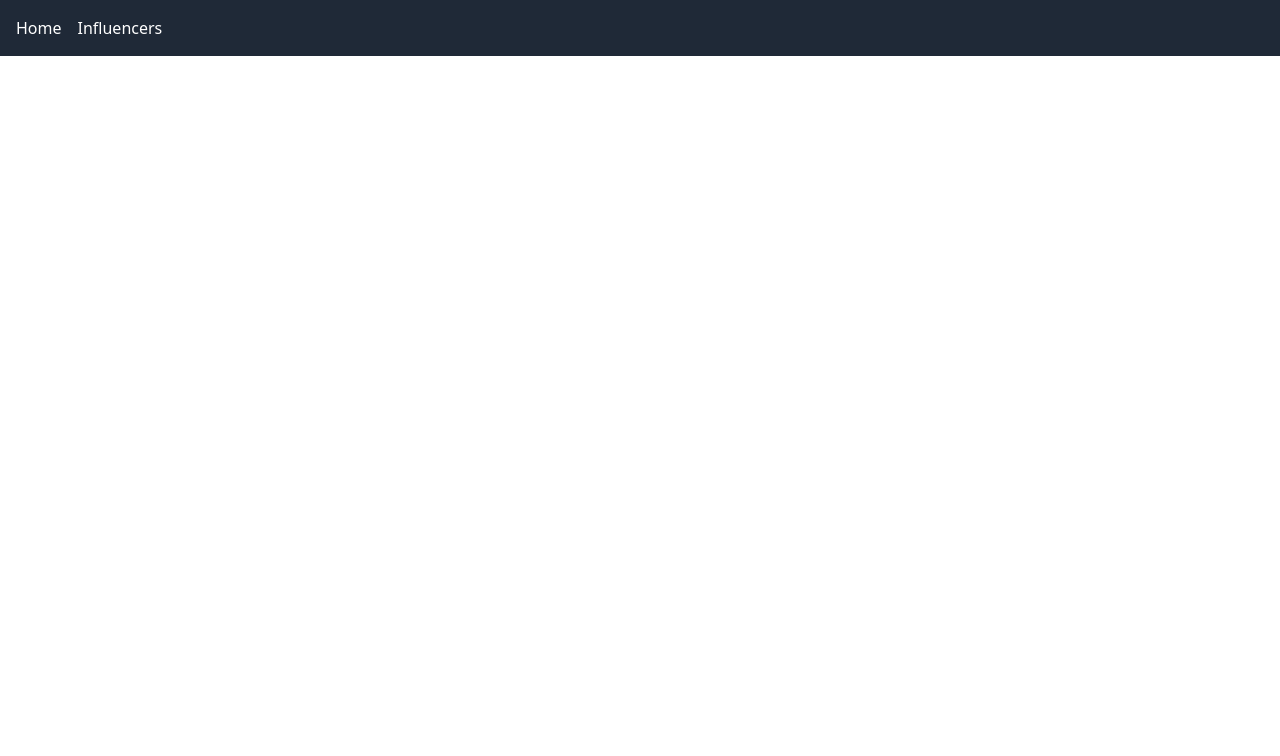
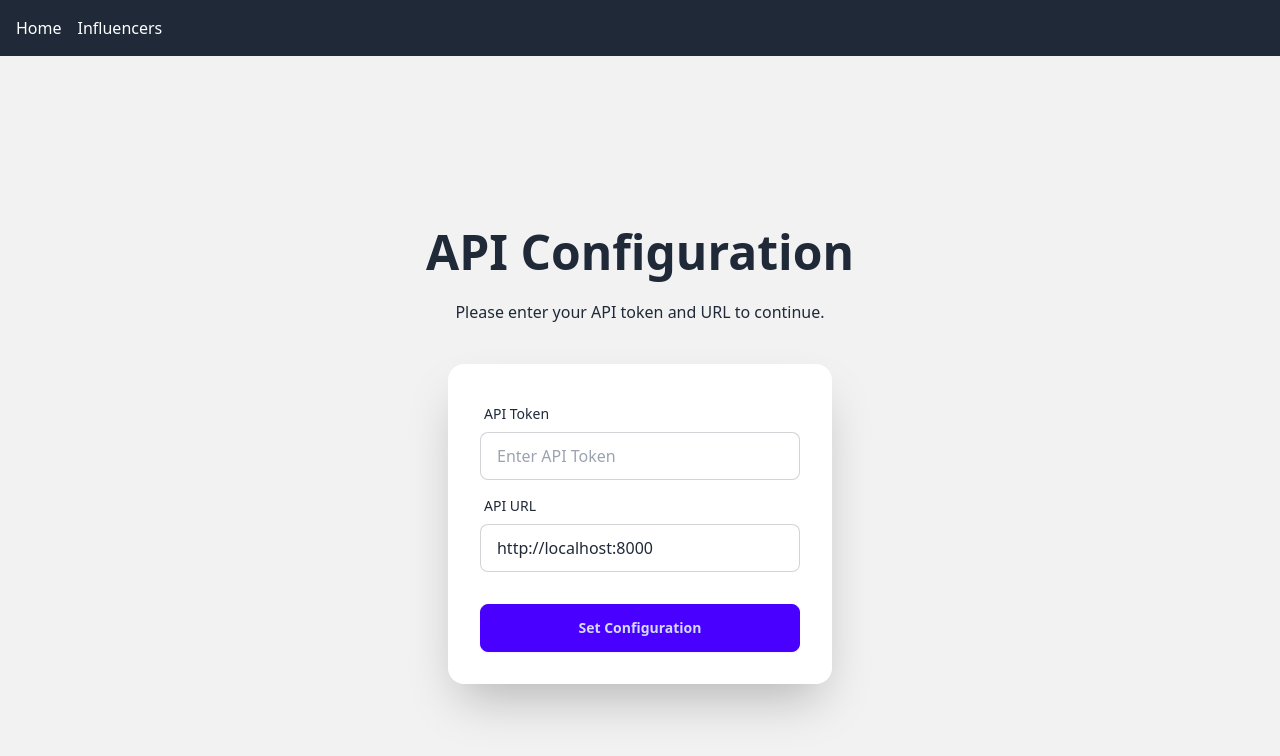
Before and after one commit to 1kx-ai/dream100, a React (Vite) app in the folder frontend/: page /auth in a window 1280 px wide. Before the commit this address had no page. Shown: the top 756 px of the page. Built offline with nearby package versions, Linux system fonts and the light colour scheme.

Commit message:
feat: router, auth page, influencers page

```diff
--- a/frontend/package.json
+++ b/frontend/package.json
@@ -11,7 +11,8 @@
   },
   "dependencies": {
     "react": "^18.3.1",
-    "react-dom": "^18.3.1"
+    "react-dom": "^18.3.1",
+    "react-router-dom": "^6.26.1"
   },
   "devDependencies": {
     "@eslint/js": "^9.9.0",
--- a/frontend/src/AppRouter.jsx
+++ b/frontend/src/AppRouter.jsx
@@ -1,8 +1,14 @@
 import React from 'react';
 import { BrowserRouter as Router, Routes, Route, Link } from 'react-router-dom';
 import InfluencersPage from './pages/InfluencersPage';
+import AuthPage from './pages/AuthPage';
 // import ProjectsPage from '../pages/ProjectsPage';
 // import WebPropertiesPage from '../pages/WebPropertiesPage';
+
+const PrivateRoute = ({ children }) => {
+  const isAuthenticated = !!getApiToken();
+  return isAuthenticated ? children : <Navigate to="/auth" replace />;
+};
 
 const AppRouter = () => {
   return (
@@ -30,6 +36,7 @@ const AppRouter = () => {
           <Route path="/influencers" element={<InfluencersPage />} />
           {/* <Route path="/projects" element={<ProjectsPage />} />
           <Route path="/web-properties" element={<WebPropertiesPage />} /> */}
+          <Route path="/auth" element={<AuthPage />} />
         </Routes>
       </div>
     </Router>
--- /dev/null
+++ b/frontend/src/components/auth/ApiConfigComponent.jsx
@@ -0,0 +1,44 @@
+import React, { useState } from 'react';
+import { setApiToken, setApiUrl, getApiToken, getApiUrl } from './apiConfig';
+
+const ApiConfigComponent = () => {
+  const [token, setToken] = useState(getApiToken() || '');
+  const [url, setUrl] = useState(getApiUrl());
+
+  const handleTokenSubmit = (e) => {
+    e.preventDefault();
+    setApiToken(token);
+    alert('API Token updated');
+  };
+
+  const handleUrlSubmit = (e) => {
+    e.preventDefault();
+    setApiUrl(url);
+    alert('API URL updated');
+  };
+
+  return (
+    <div>
+      <form onSubmit={handleTokenSubmit}>
+        <input
+          type="text"
+          value={token}
+          onChange={(e) => setToken(e.target.value)}
+          placeholder="Enter API Token"
+        />
+        <button type="submit">Set API Token</button>
+      </form>
+      <form onSubmit={handleUrlSubmit}>
+        <input
+          type="text"
+          value={url}
+          onChange={(e) => setUrl(e.target.value)}
+          placeholder="Enter API URL"
+        />
+        <button type="submit">Set API URL</button>
+      </form>
+    </div>
+  );
+};
+
+export default ApiConfigComponent;
--- a/frontend/src/main.jsx
+++ b/frontend/src/main.jsx
@@ -2,6 +2,10 @@ import { StrictMode } from 'react'
 import { createRoot } from 'react-dom/client'
 import App from './App.jsx'
 import './index.css'
+import { setApiToken, setApiUrl } from './services/apiConfig.js';
+
+window.setApiToken = setApiToken;
+window.setApiUrl = setApiUrl;
 
 createRoot(document.getElementById('root')).render(
   <StrictMode>
--- /dev/null
+++ b/frontend/src/pages/AuthPage.jsx
@@ -0,0 +1,62 @@
+import React, { useState } from 'react';
+import { useNavigate } from 'react-router-dom';
+import { setApiToken, setApiUrl, getApiToken, getApiUrl } from '../services/apiConfig';
+
+const AuthPage = () => {
+  const [token, setToken] = useState(getApiToken() || '');
+  const [url, setUrl] = useState(getApiUrl());
+  const navigate = useNavigate();
+
+  const handleSubmit = (e) => {
+    e.preventDefault();
+    setApiToken(token);
+    setApiUrl(url);
+    navigate('/');
+  };
+
+  return (
+    <div className="hero min-h-screen bg-base-200">
+      <div className="hero-content flex-col">
+        <div className="text-center">
+          <h1 className="text-5xl font-bold">API Configuration</h1>
+          <p className="py-6">Please enter your API token and URL to continue.</p>
+        </div>
+        <div className="card flex-shrink-0 w-full max-w-sm shadow-2xl bg-base-100">
+          <form onSubmit={handleSubmit} className="card-body">
+            <div className="form-control">
+              <label className="label">
+                <span className="label-text">API Token</span>
+              </label>
+              <input
+                type="text"
+                value={token}
+                onChange={(e) => setToken(e.target.value)}
+                placeholder="Enter API Token"
+                className="input input-bordered"
+                required
+              />
+            </div>
+            <div className="form-control">
+              <label className="label">
+                <span className="label-text">API URL</span>
+              </label>
+              <input
+                type="text"
+                value={url}
+                onChange={(e) => setUrl(e.target.value)}
+                placeholder="Enter API URL"
+                className="input input-bordered"
+                required
+              />
+            </div>
+            <div className="form-control mt-6">
+              <button type="submit" className="btn btn-primary">Set Configuration</button>
+            </div>
+          </form>
+        </div>
+      </div>
+    </div>
+  );
+};
+
+export default AuthPage;
--- a/frontend/src/pages/InfluencersPage.jsx
+++ b/frontend/src/pages/InfluencersPage.jsx
@@ -1,31 +1,72 @@
 import React, { useState, useEffect } from 'react';
 import MainPageLayout from '../layouts/MainPageLayout';
+import { api } from '../services/api';
 
 const InfluencersPage = () => {
   const [influencers, setInfluencers] = useState([]);
+  const [isLoading, setIsLoading] = useState(true);
+  const [error, setError] = useState(null);
 
   useEffect(() => {
-    // Fetch influencers data from your API
-    // setInfluencers(fetchedData);
+    fetchInfluencers();
   }, []);
 
-  const handleAddNew = () => {
-    // Implement logic to add a new influencer
+  const fetchInfluencers = async () => {
+    try {
+      setIsLoading(true);
+      const response = await api.get('/influencers');
+      setInfluencers(response);
+      setError(null);
+    } catch (err) {
+      setError('Failed to fetch influencers. Please try again later.');
+      console.error('Error fetching influencers:', err);
+    } finally {
+      setIsLoading(false);
+    }
+  };
+
+  const handleAddNew = async (newInfluencer) => {
+    try {
+      const response = await api.post('/influencers', newInfluencer);
+      setInfluencers([...influencers, response]);
+    } catch (err) {
+      setError('Failed to add new influencer. Please try again.');
+      console.error('Error adding new influencer:', err);
+    }
+  };
+
+  const handleEdit = async (id, updatedInfluencer) => {
+    try {
+      const response = await api.put(`/influencers/${id}`, updatedInfluencer);
+      setInfluencers(influencers.map(inf => inf.id === id ? response : inf));
+    } catch (err) {
+      setError('Failed to update influencer. Please try again.');
+      console.error('Error updating influencer:', err);
+    }
+  };
+
+  const handleDelete = async (id) => {
+    try {
+      await api.delete(`/influencers/${id}`);
+      setInfluencers(influencers.filter(inf => inf.id !== id));
+    } catch (err) {
+      setError('Failed to delete influencer. Please try again.');
+      console.error('Error deleting influencer:', err);
+    }
   };
 
   const renderInfluencer = (influencer) => (
     <>
-      <p>test</p>
       <h2 className="card-title">{influencer.name}</h2>
       <p>Projects: {influencer.project_ids.length}</p>
       <div className="card-actions justify-end">
-        <button className="btn btn-primary btn-sm">
+        <button className="btn btn-primary btn-sm" onClick={() => handleEdit(influencer.id, { ...influencer, name: 'Updated Name' })}>
           <svg xmlns="http://www.w3.org/2000/svg" fill="none" viewBox="0 0 24 24" strokeWidth={1.5} stroke="currentColor" className="w-4 h-4 mr-1">
             <path strokeLinecap="round" strokeLinejoin="round" d="M16.862 4.487l1.687-1.688a1.875 1.875 0 112.652 2.652L10.582 16.07a4.5 4.5 0 01-1.897 1.13L6 18l.8-2.685a4.5 4.5 0 011.13-1.897l8.932-8.931zm0 0L19.5 7.125M18 14v4.75A2.25 2.25 0 0115.75 21H5.25A2.25 2.25 0 013 18.75V8.25A2.25 2.25 0 015.25 6H10" />
           </svg>
           Edit
         </button>
-        <button className="btn btn-ghost btn-sm">
+        <button className="btn btn-ghost btn-sm" onClick={() => handleDelete(influencer.id)}>
           <svg xmlns="http://www.w3.org/2000/svg" fill="none" viewBox="0 0 24 24" strokeWidth={1.5} stroke="currentColor" className="w-4 h-4 mr-1">
             <path strokeLinecap="round" strokeLinejoin="round" d="M14.74 9l-.346 9m-4.788 0L9.26 9m9.968-3.21c.342.052.682.107 1.022.166m-1.022-.165L18.16 19.673a2.25 2.25 0 01-2.244 2.077H8.084a2.25 2.25 0 01-2.244-2.077L4.772 5.79m14.456 0a48.108 48.108 0 00-3.478-.397m-12 .562c.34-.059.68-.114 1.022-.165m0 0a48.11 48.11 0 013.478-.397m7.5 0v-.916c0-1.18-.91-2.164-2.09-2.201a51.964 51.964 0 00-3.32 0c-1.18.037-2.09 1.022-2.09 2.201v.916m7.5 0a48.667 48.667 0 00-7.5 0" />
           </svg>
@@ -35,11 +76,19 @@ const InfluencersPage = () => {
     </>
   );
 
+  if (isLoading) {
+    return <div>Loading...</div>;
+  }
+
+  if (error) {
+    return <div>Error: {error}</div>;
+  }
+
   return (
     <MainPageLayout
       title="Influencers"
       records={influencers}
-      onAddNew={handleAddNew}
+      onAddNew={() => handleAddNew({ name: 'New Influencer', project_ids: [] })}
       renderRecord={renderInfluencer}
     />
   );
--- /dev/null
+++ b/frontend/src/services/api.js
@@ -0,0 +1,45 @@
+import { getApiToken, getApiUrl } from './apiConfig';
+
+async function fetchWithAuth(endpoint, options = {}) {
+  const apiToken = getApiToken();
+  const apiUrl = getApiUrl();
+
+  if (!apiToken) {
+    throw new Error('API token is not set. Please configure it in the Auth page.');
+  }
+
+  const defaultHeaders = {
+    'Content-Type': 'application/json',
+    'Authorization': `Bearer ${apiToken}`
+  };
+
+  const response = await fetch(`${apiUrl}${endpoint}`, {
+    ...options,
+    headers: {
+      ...defaultHeaders,
+      ...options.headers
+    }
+  });
+
+  if (!response.ok) {
+    const error = await response.json();
+    throw new Error(error.detail || 'An error occurred');
+  }
+
+  return response.json();
+}
+
+export const api = {
+  get: (endpoint) => fetchWithAuth(endpoint),
+  post: (endpoint, data) => fetchWithAuth(endpoint, {
+    method: 'POST',
+    body: JSON.stringify(data)
+  }),
+  put: (endpoint, data) => fetchWithAuth(endpoint, {
+    method: 'PUT',
+    body: JSON.stringify(data)
+  }),
+  delete: (endpoint) => fetchWithAuth(endpoint, {
+    method: 'DELETE'
+  })
+};
--- /dev/null
+++ b/frontend/src/services/apiConfig.js
@@ -0,0 +1,31 @@
+let API_URL = 'http://localhost:8000';  // Default URL
+let API_TOKEN = null;
+
+export const setApiToken = (token) => {
+  API_TOKEN = token;
+  localStorage.setItem('API_TOKEN', token);  // Store token in localStorage
+};
+
+export const getApiToken = () => {
+  if (!API_TOKEN) {
+    API_TOKEN = localStorage.getItem('API_TOKEN');  // Retrieve token from localStorage
+  }
+  return API_TOKEN;
+};
+
+export const setApiUrl = (url) => {
+  API_URL = url;
+  localStorage.setItem('API_URL', url);  // Store URL in localStorage
+};
+
+export const getApiUrl = () => {
+  if (API_URL === 'http://localhost:8000') {
+    const storedUrl = localStorage.getItem('API_URL');
+    if (storedUrl) API_URL = storedUrl;
+  }
+  return API_URL;
+};
+
+// Initialize from localStorage on module load
+getApiToken();
+getApiUrl();
--- /dev/null
+++ b/frontend/src/services/influencersApi.js
@@ -0,0 +1,8 @@
+import { api } from './api';
+
+export const influencersApi = {
+  getInfluencers: () => api.get('/influencers'),
+  createInfluencer: (influencerData) => api.post('/influencers', influencerData),
+  updateInfluencer: (influencerId, influencerData) => api.put(`/influencers/${influencerId}`, influencerData),
+  deleteInfluencer: (influencerId) => api.delete(`/influencers/${influencerId}`)
+};
```
Also changed, not shown: 1 other file (tests, documents, lock files or other folders).
